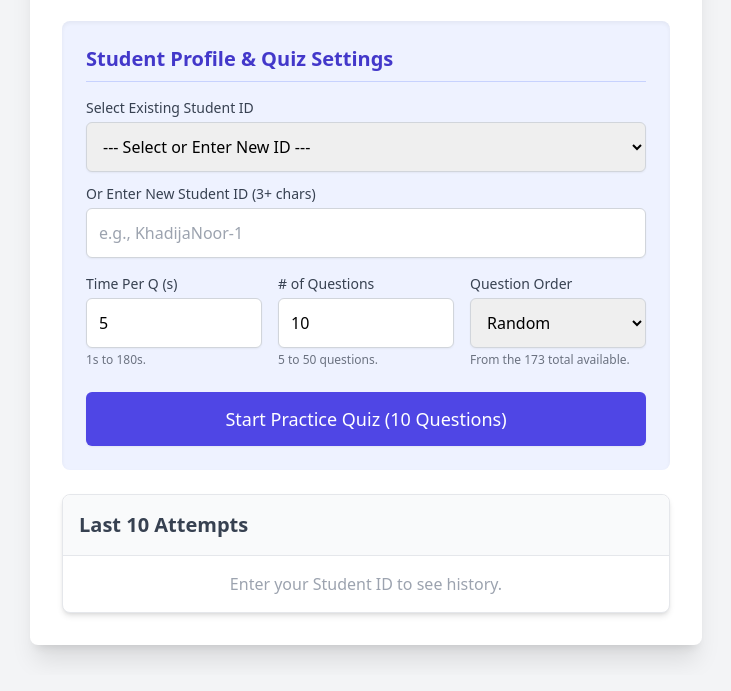
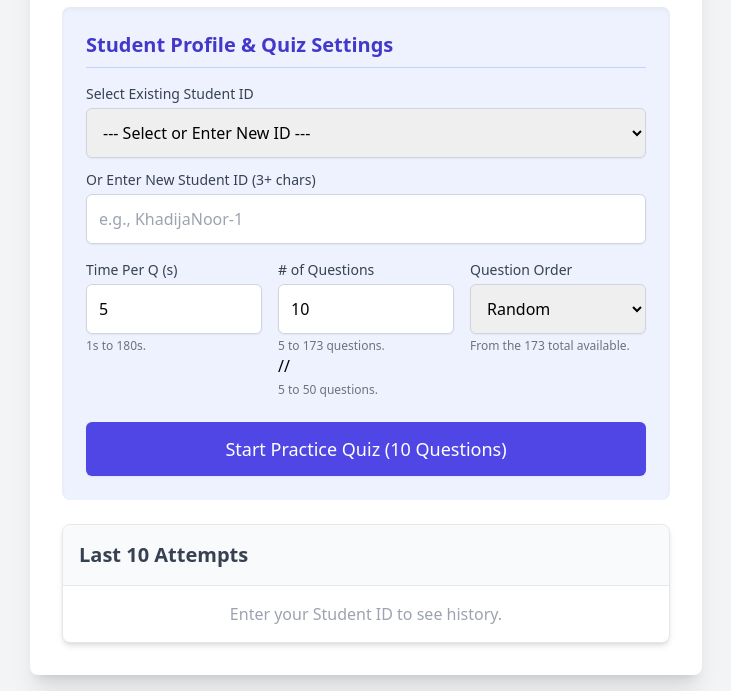
Before and after one commit to mnaveedashraf/KNEngQuiz, a plain HTML site: page index.html in a window 1280 px wide. Shown: the part 125-816 px from the top of the page, without its empty margins (274-1005 px from the left). Drawn offline with nearby package versions, Linux system fonts and the light colour scheme.

Commit message:
Feature: Set Max Questions to 173

```diff
--- a/index.html
+++ b/index.html
@@ -63,7 +63,8 @@
             MAX_TIME: 180,
             QUIZ_LENGTH: 10,
             MIN_QUESTIONS: 5,
-            MAX_QUESTIONS: 50,
+            // CRITICAL CHANGE: Use the true maximum available questions
+            MAX_QUESTIONS: TOTAL_QUESTIONS_AVAILABLE, // This is 173,
             RANDOM_MODE: 'Random'
         };
 
@@ -261,7 +262,8 @@
                                 <input type="number" id="quiz-length" min="${DEFAULT_SETTINGS.MIN_QUESTIONS}" max="${DEFAULT_SETTINGS.MAX_QUESTIONS}"
                                     class="mt-1 block w-full border border-gray-300 rounded-md shadow-sm p-3 focus:ring-indigo-500 focus:border-indigo-500"
                                     value="${state.quizLength}">
-                                <p class="text-xs text-gray-500 mt-1">5 to 50 questions.</p>
+                                   <p class="text-xs text-gray-500 mt-1">5 to ${DEFAULT_SETTINGS.MAX_QUESTIONS} questions.</p>
+                                //<p class="text-xs text-gray-500 mt-1">5 to 50 questions.</p>
                             </div>
 
                             <div>
@@ -643,4 +645,5 @@
 
     </script>
 </body>
+
 </html>
```
